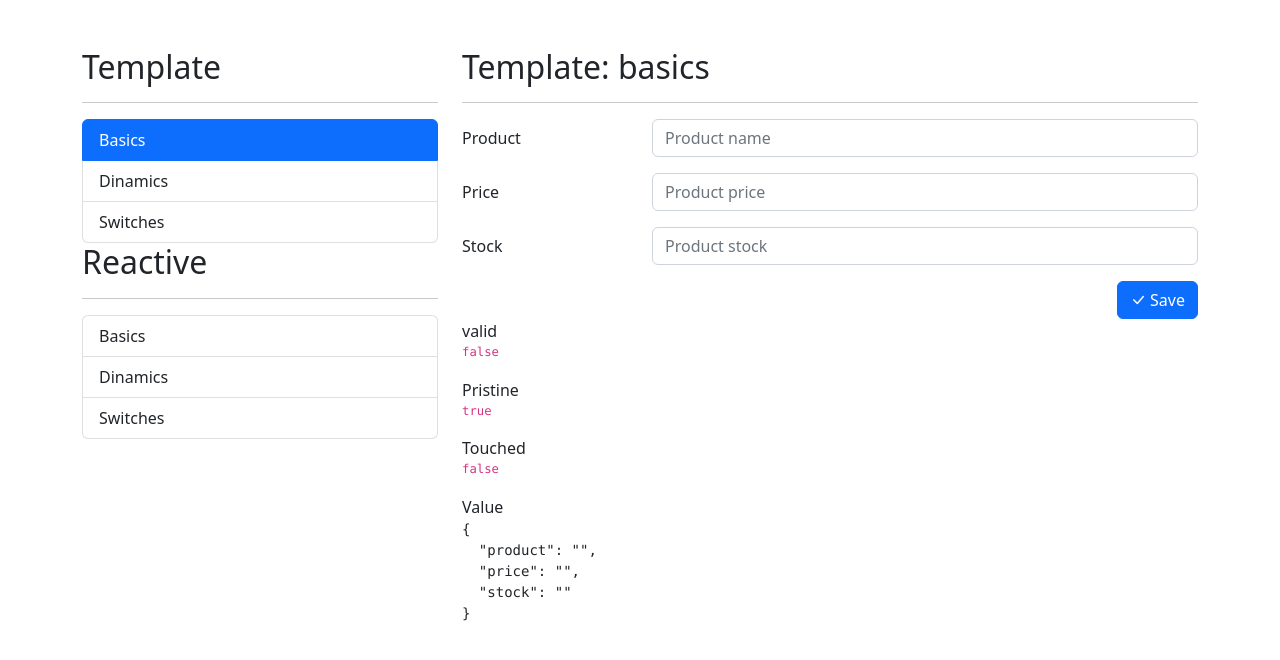
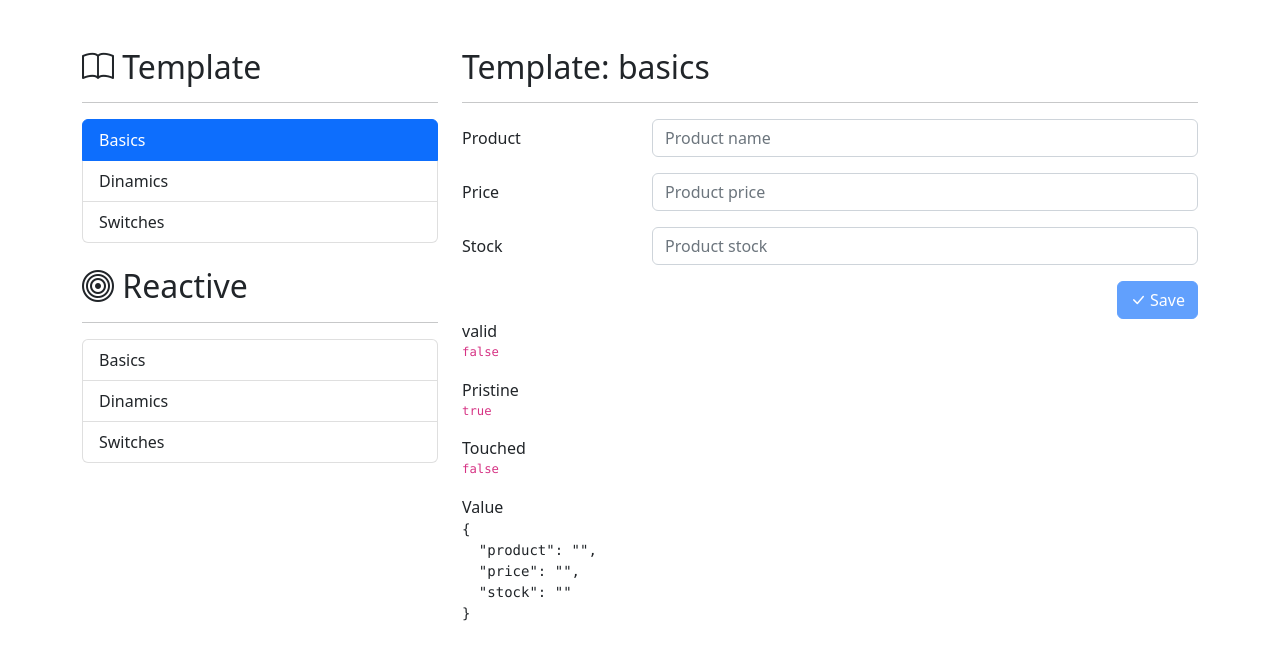
Before and after one commit to EduardoUDG/Angular_form-app, an Angular app: page /template/basics in a window 1280 px wide. Shown: the top 660 px of the page. Built offline with nearby package versions, Linux system fonts and the light colour scheme.

Commit message:
update - productPriceValida and disable button before to change to valid form

```diff
--- a/src/app/shared/sidemenu/sidemenu.component.html
+++ b/src/app/shared/sidemenu/sidemenu.component.html
@@ -1,4 +1,7 @@
-<h2>Template</h2>
+<h2>
+  <i class="bi bi-book"></i>
+  Template
+</h2>
 <hr>
 
 <ul class="list-group">
@@ -11,7 +14,10 @@
 </ul>
 
 
-<h2>Reactive</h2>
+<h2 class="mt-4">
+  <i class="bi bi-bullseye"></i>
+  Reactive
+</h2>
 <hr>
 
 <ul class="list-group">
--- a/src/app/template/basics/basics.component.html
+++ b/src/app/template/basics/basics.component.html
@@ -20,7 +20,9 @@
                  placeholder="Product name"
                  minlength="3">
           <span *ngIf="productNameValid()"
-                class="form-text text-danger">Should be 3 letters</span>
+                class="form-text text-danger">
+                Should be 3 letters
+          </span>
         </div>
       </div>
 
@@ -32,8 +34,13 @@
                  ngModel
                  required
                  name="price"
+                 min="0"
                  class="form-control"
                  placeholder="Product price">
+          <span *ngIf="productPriceValid()"
+            class="form-text text-danger">
+            Price must be greater than 0
+          </span>
         </div>
       </div>
 
@@ -51,7 +58,9 @@
 
       <div class="row">
         <div class="col">
-          <button type="submit" class="btn btn-primary float-end">
+          <button type="submit"
+                  [disabled]="miFormulario.invalid"
+                  class="btn btn-primary float-end">
             <i class="bi bi-check-lg"></i>
             Save
           </button>
--- a/src/app/template/basics/basics.component.ts
+++ b/src/app/template/basics/basics.component.ts
@@ -21,6 +21,11 @@ export class BasicsComponent implements OnInit {
            this.miFormulario?.controls['product']?.touched;
   }
 
+  productPriceValid(): boolean {
+    return this.miFormulario?.controls['price']?.touched &&
+           this.miFormulario?.controls['price']?.value < 0;
+  }
+
   // save( form:NgForm ) {
   save() {
     console.log( this.miFormulario );
```
